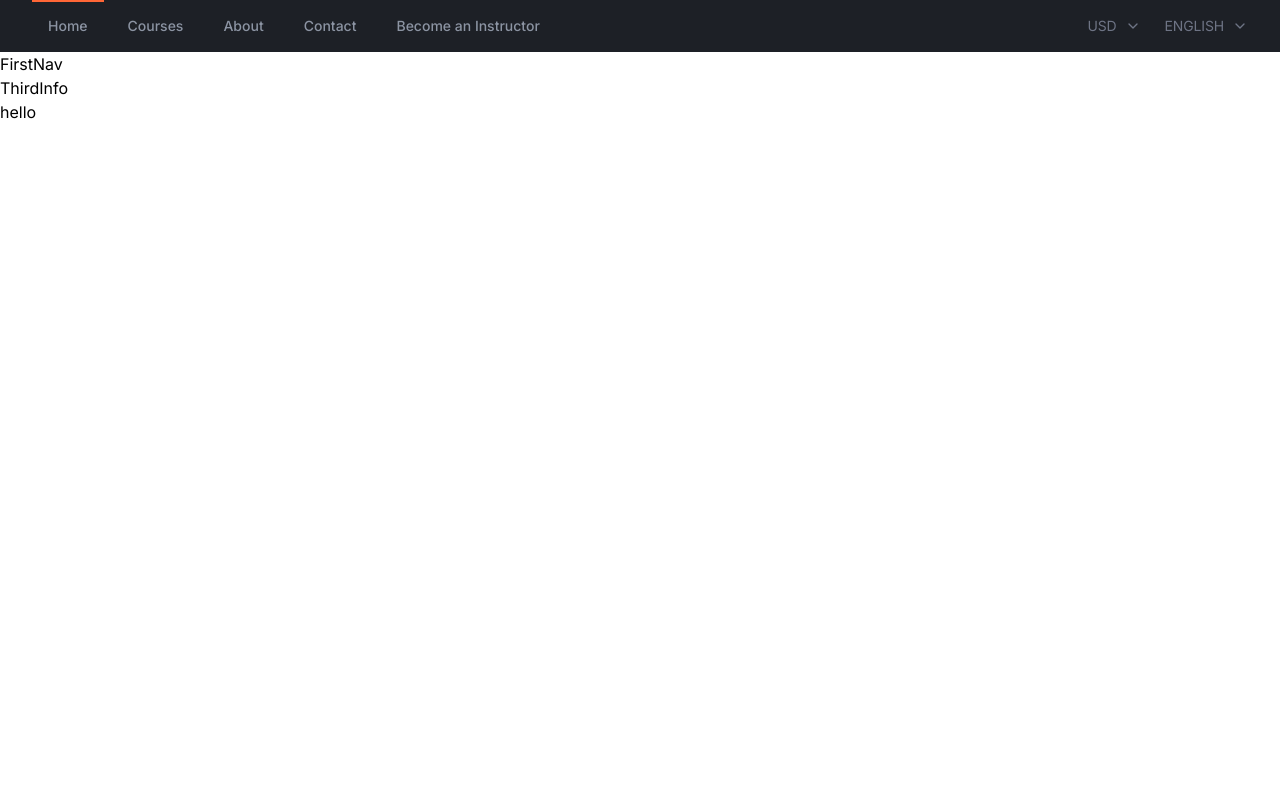
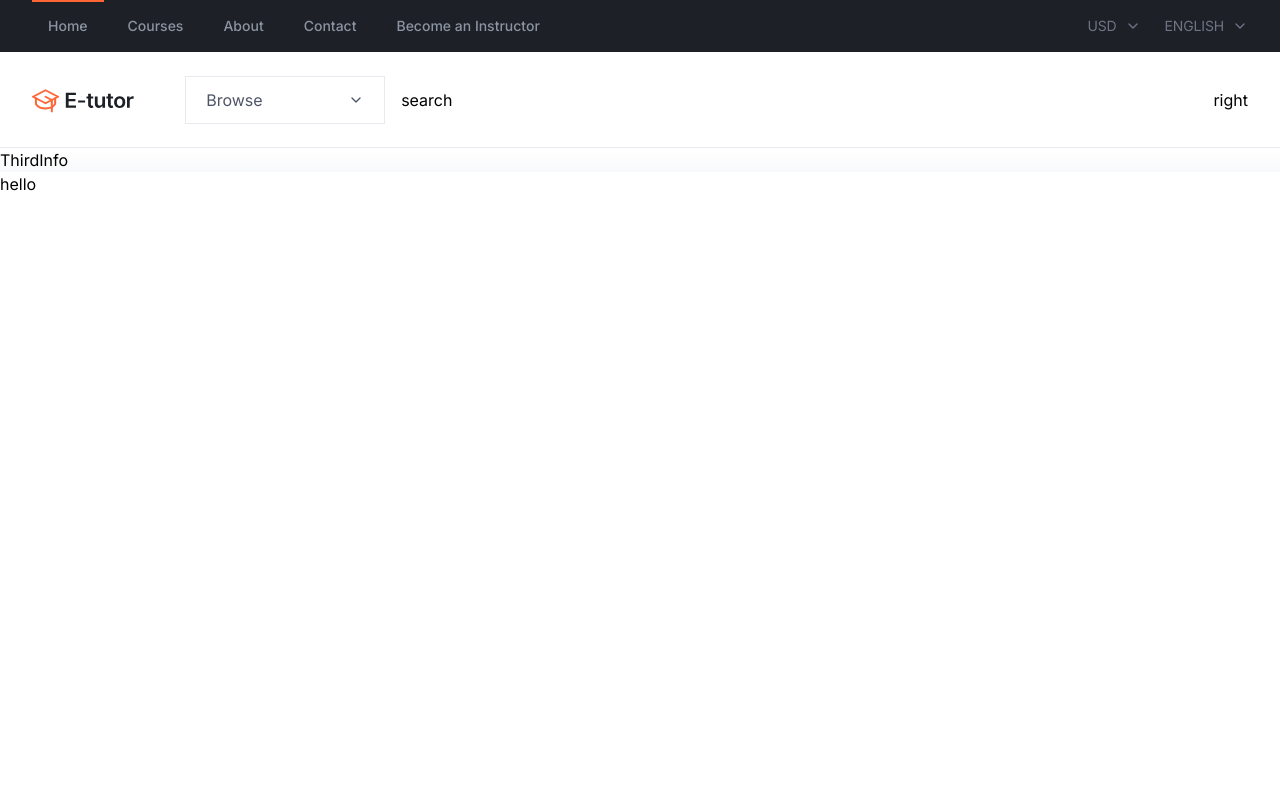
Before and after one commit to Ahmed-Sadek89/lms-train, a Next.js app: page / in a window 1280 px wide. Shown: the top 800 px of the page. Built offline with nearby package versions, Linux system fonts and the light colour scheme.

Commit message:
feat: make category-select

```diff
--- a/app/globals.css
+++ b/app/globals.css
@@ -62,10 +62,11 @@
   --color-error-200: rgb(244 200 200);
   --color-error-100: rgb(255 240 240);
 
+  --shadow-topnav:inset 0px 2px 0px 0px #FF6636;
   --shadow-link: 0px 2px 0px 0px #FF6636 inset;
   --shadow-nav: 0px -1px 0px 0px #E9EAF0 inset;
   --shadow-primary: 0px 6px 20px 0px #CC522B80;
-
+  --shadow-dropdown: 0px 6px 16px 0px #0000000F;
 }
 
 
--- a/app/layout.tsx
+++ b/app/layout.tsx
@@ -7,8 +7,9 @@ const inter = Inter({
   display: 'swap',
 })
 export const metadata: Metadata = {
-  title: "Create Next App",
-  description: "Generated by create next app",
+  title: "E Tutor",
+  description: "Generated by E Tutor",
+  icons: "/logo.svg",
 };
 
 export default function RootLayout({
--- /dev/null
+++ b/components/layout/header/public-header/components/first-nav/category-dropdown.tsx
@@ -0,0 +1,79 @@
+"use client"
+import {
+    DropdownMenu,
+    DropdownMenuContent,
+    DropdownMenuGroup,
+    DropdownMenuItem,
+    DropdownMenuPortal,
+    DropdownMenuSub,
+    DropdownMenuSubContent,
+    DropdownMenuSubTrigger,
+    DropdownMenuTrigger,
+} from "@/components/ui/dropdown-menu"
+import { cn } from "@/lib/utils"
+import { ChevronDown, ChevronUp, Cpu } from "lucide-react"
+import { useState } from "react"
+
+export function CategoryDropdown() {
+    const [open, setOpen] = useState(false)
+
+    return (
+        <DropdownMenu open={open} onOpenChange={setOpen}>
+            <DropdownMenuTrigger
+                className={cn(
+                    "w-50 h-12  p-5 cursor-pointer border focus:outline-0 flex items-center justify-between font-body-large-400",
+                    open ? "border-gray-200 text-gray-900" : "border-gray-100 text-gray-700"
+                )}
+            >
+                Browse
+                {open ? (
+                    <ChevronUp size={16} />
+                ) : (
+                    <ChevronDown size={16} />
+                )}
+            </DropdownMenuTrigger>
+
+            <DropdownMenuContent
+                className="w-[288px] bg-white ring-0 px-0 flex flex-col gap-1 rounded-none shadow-dropdown border border-gray-100 py-3"
+                align="start"
+                sideOffset={16}
+            >
+                <DropdownMenuGroup>
+                   <DropdownMenuSub >
+                        <DropdownMenuSubTrigger
+                            className="capitalize flex items-center gap-3 bg-white text-gray-600 cursor-pointer rounded-none font-body-md-400 transition duration-300 hover:bg-primary-100 hover:text-primary-500"
+                        >
+                            <Cpu />
+                            development
+                        </DropdownMenuSubTrigger>
+                        <DropdownMenuPortal>
+                            <DropdownMenuSubContent
+                                sideOffset={12}
+                                className="rounded-none w-70 border border-gray-100 ring-0 py-3 px-0 bg-white shadow-dropdown"
+                            >
+                                <DropdownMenuItem className="px-5 text-gray-600 transition duration-300 hover:text-primary-500 cursor-pointer">Email</DropdownMenuItem>
+                            </DropdownMenuSubContent>
+                        </DropdownMenuPortal>
+                    </DropdownMenuSub>
+
+                    <DropdownMenuSub >
+                        <DropdownMenuSubTrigger
+                            className="capitalize flex items-center gap-3 bg-white text-gray-600 cursor-pointer rounded-none font-body-md-400 transition duration-300 hover:bg-primary-100 hover:text-primary-500"
+                        >
+                            <Cpu />
+                            development
+                        </DropdownMenuSubTrigger>
+                        <DropdownMenuPortal>
+                            <DropdownMenuSubContent
+                                sideOffset={12}
+                                className="rounded-none w-70 border border-gray-100 ring-0 py-3 px-0 bg-white shadow-dropdown"
+                            >
+                                <DropdownMenuItem className="px-5 text-gray-600 transition duration-300 hover:text-primary-500 cursor-pointer">Email</DropdownMenuItem>
+                            </DropdownMenuSubContent>
+                        </DropdownMenuPortal>
+                    </DropdownMenuSub>
+                </DropdownMenuGroup>
+            </DropdownMenuContent>
+        </DropdownMenu>
+    )
+}
--- a/components/layout/header/public-header/components/first-nav/index.tsx
+++ b/components/layout/header/public-header/components/first-nav/index.tsx
@@ -1,10 +1,24 @@
-import React from 'react'
+import Image from 'next/image'
+import Link from 'next/link'
+import { CategoryDropdown } from './category-dropdown'
 
 const FirstNav = () => {
+
     return (
-        <div>
-            FirstNav
-        </div>
+        <nav className='flex items-center justify-center w-full px-8 py-6 bg-white shadow-nav'>
+            <section className='flex items-center justify-between w-full'>
+                <div className='flex items-center gap-12.5'>
+                    <Link href={'/'}>
+                        <Image src={"/logo.svg"} alt='logo' width={153} height={40} />
+                    </Link>
+                    <div className='flex items-center w-full gap-4'>
+                        <CategoryDropdown />
+                        <span>search</span>
+                    </div>
+                </div>
+                <div>right</div>
+            </section>
+        </nav>
     )
 }
 
--- a/components/layout/header/public-header/components/third-info/index.tsx
+++ b/components/layout/header/public-header/components/third-info/index.tsx
@@ -1,8 +1,9 @@
 import React from 'react'
 
 const ThirdInfo = () => {
+
     return (
-        <div>
+        <div style={{ background: "linear-gradient(180deg, rgba(240, 242, 245, 0) 0.02%, #F0F2F5 220.8%)" }}>
             ThirdInfo
         </div>
     )
--- a/components/layout/header/public-header/components/top-nav/index.tsx
+++ b/components/layout/header/public-header/components/top-nav/index.tsx
@@ -18,7 +18,7 @@ const Topnav = () => {
                                 className={
                                     cn(
                                         'bg-gray-900 text-gray-500 p-4 hover:text-white font-body-medium-500 transition duration-200',
-                                        item.link === pathname ? 'shadow-[inset_0px_2px_0px_0px_#FF6636]' : ''
+                                        item.link === pathname ? 'shadow-topnav' : ''
                                     )
                                 }
                             >
--- a/components/ui/dropdown-menu.tsx
+++ b/components/ui/dropdown-menu.tsx
@@ -226,7 +226,7 @@ function DropdownMenuSubTrigger({
       data-slot="dropdown-menu-sub-trigger"
       data-inset={inset}
       className={cn(
-        "flex cursor-default items-center gap-1.5 rounded-md px-1.5 py-1 text-sm outline-hidden select-none focus:bg-accent focus:text-accent-foreground not-data-[variant=destructive]:focus:**:text-accent-foreground data-inset:pl-7 data-open:bg-accent data-open:text-accent-foreground [&_svg]:pointer-events-none [&_svg]:shrink-0 [&_svg:not([class*='size-'])]:size-4",
+        "flex cursor-default items-center gap-1.5 rounded-md px-3 py-3 text-sm outline-hidden select-none focus:bg-accent focus:text-accent-foreground not-data-[variant=destructive]:focus:**:text-accent-foreground data-inset:pl-7 data-open:bg-accent data-open:text-accent-foreground [&_svg]:pointer-events-none [&_svg]:shrink-0 [&_svg:not([class*='size-'])]:size-4",
         className
       )}
       {...props}
```
Also changed, not shown: public/logo.svg (added).
